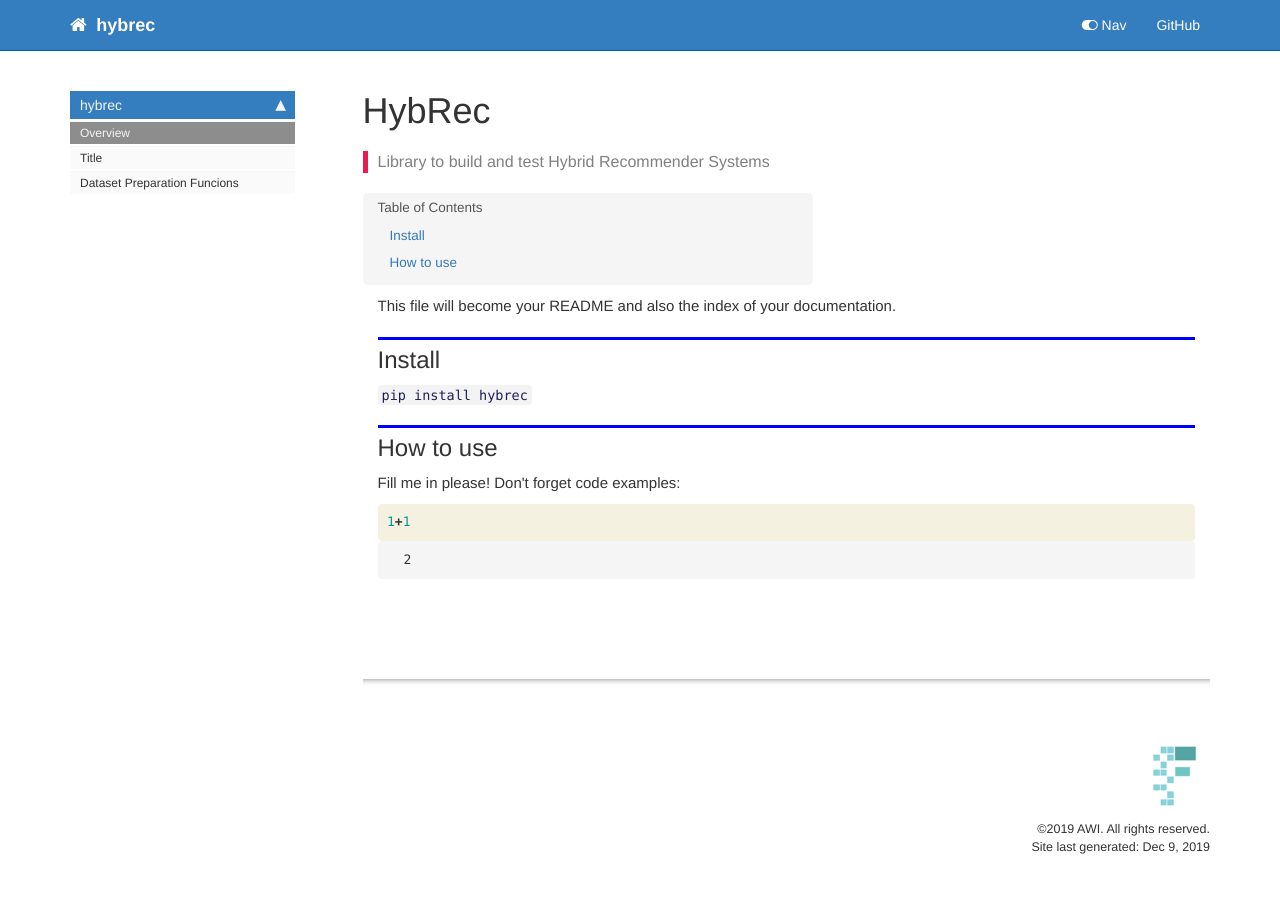
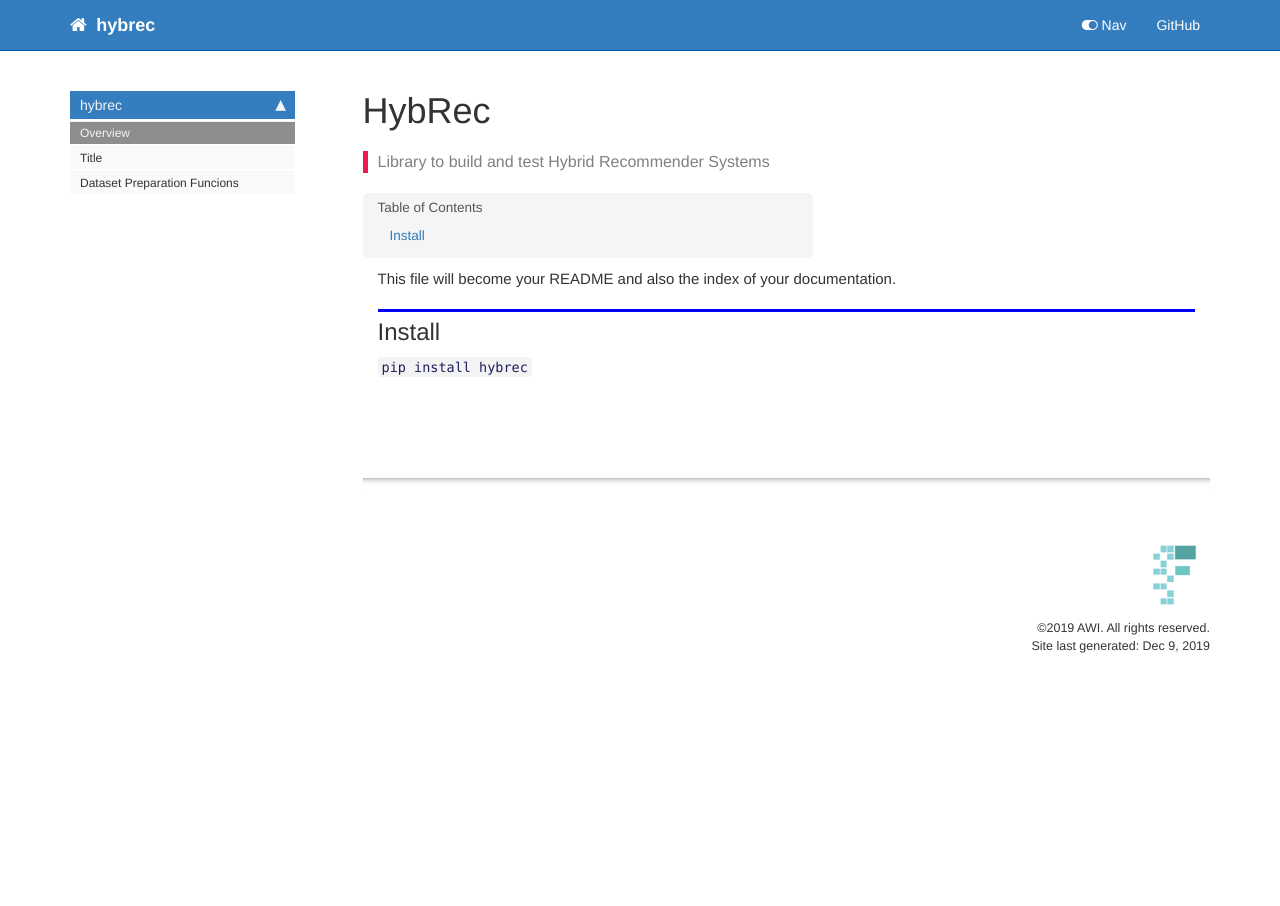
Before and after one commit to sgaseretto/hybrec, a Jekyll site: the page built from docs/index.html, in a window 1280 px wide. Built offline with Jekyll 4.4.1, drawn with Linux system fonts in a browser that asks for light colours; nearby versions of some CDN libraries; comment, search, counter and statistics services are not loaded.

Commit message:
Update README

```diff
--- a/docs/index.html
+++ b/docs/index.html
@@ -41,46 +41,4 @@
 </div>
 </div>
 </div>
-<div class="cell border-box-sizing text_cell rendered"><div class="inner_cell">
-<div class="text_cell_render border-box-sizing rendered_html">
-<h2 id="How-to-use">How to use<a class="anchor-link" href="#How-to-use">&#182;</a></h2>
 </div>
-</div>
-</div>
-<div class="cell border-box-sizing text_cell rendered"><div class="inner_cell">
-<div class="text_cell_render border-box-sizing rendered_html">
-<p>Fill me in please! Don't forget code examples:</p>
-
-</div>
-</div>
-</div>
-<div class="cell border-box-sizing code_cell rendered">
-<div class="input">
-
-<div class="inner_cell">
-    <div class="input_area">
-<div class=" highlight hl-ipython3"><pre><span></span><span class="mi">1</span><span class="o">+</span><span class="mi">1</span>
-</pre></div>
-
-    </div>
-</div>
-</div>
-
-<div class="output_wrapper">
-<div class="output">
-
-<div class="output_area">
-
-
-
-<div class="output_text output_subarea output_execute_result">
-<pre>2</pre>
-</div>
-
-</div>
-
-</div>
-</div>
-
-</div>
-</div>
```
Also changed, not shown: README.md, 3 other files.
